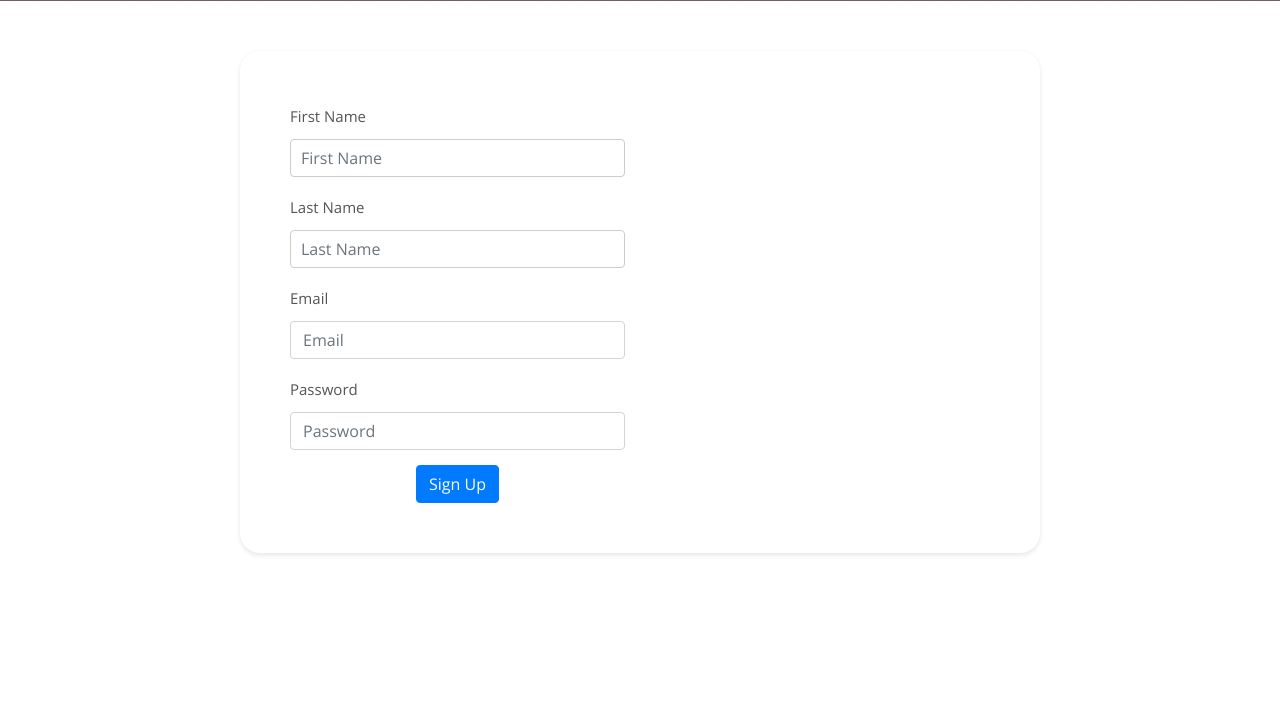
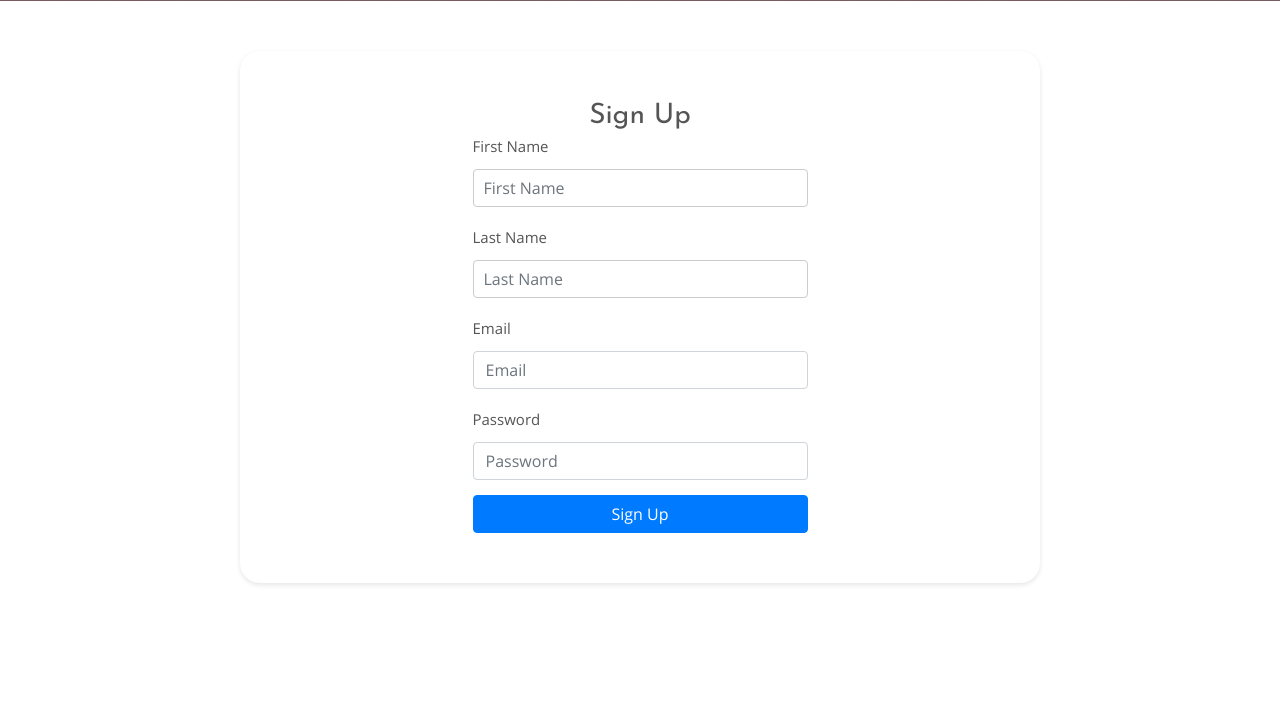
Before and after one commit to ladyOouf/SymptoTrack, a Flask app: page /signup/ in a window 1280 px wide. Shown: the part 428-1147 px from the top of the page. Before the commit the page ends 983 px from the top, so only its background shows below. Run offline with Flask 3, Linux system fonts and the light colour scheme; some libraries are stand-ins or nearby versions.

Commit message:
Update Sign up.html

```diff
--- a/Sympto_track/templates/other html/Sign up.html
+++ b/Sympto_track/templates/other html/Sign up.html
@@ -2,76 +2,26 @@
 Description: This code is responsible for getting the user First name, Last name, Email, and password.
 Authors: Freshta Zaheer, Sarah M
 Date Creation : October 2, 2023
-Date Revised: February 25, 2024
+Date Revised: April 07, 2023
 Preconditions: Empty Strings are not allowed. Sign up will not work unless flask is running.
 Postconditions: No return values.
+-->
 
 
+{% extends "base2.html" %}
 
--->
-<!doctype html>
-<html lang="en">
- <head>
-    <!-- Required meta tags -->
-    <meta charset="utf-8"> <!-- Set the character encoding to UTF-8 -->
-    <meta name="viewport" content="width=device-width, initial-scale=1, shrink-to-fit=no"> <!-- Define viewport settings for responsive design -->
-    <meta name="description" content="Free Template"> <!-- Meta description for SEO -->
 
-    <!-- Bootstrap CSS -->
-    <link rel="stylesheet" type="text/css" href="../static/bootstrap/css/bootstrap.min.css"> <!-- Include Bootstrap CSS -->
-    <link rel="stylesheet" type="text/css" href="../static/bootstrap/css/bootstrap-grid.css"> <!-- Include Bootstrap Grid CSS -->
+{% block content%}
 
-    <!--Stylesheet-->
-    <link rel="stylesheet" type="text/css" href="../static/css/normalize.css"> <!-- Include a custom stylesheet (normalize) -->
-    <link rel="stylesheet" type="text/css" href="../static/css/style.css"> <!-- Include a custom stylesheet (style) -->
-    <link rel="stylesheet" type="text/css" href="../static/css/responsive.css"> <!-- Include a custom stylesheet (responsive) -->
 
-    <!--Font-->
-    <link rel="stylesheet" type="text/css" href="../static/font/web-font.css"> <!-- Include web fonts -->
-    <link href="https://cdnjs.cloudflare.com/ajax/libs/font-awesome/5.10.2/css/all.min.css" rel="stylesheet"> <!-- Include Font Awesome icons -->
-
-    <title>SymptoTrack</title> <!-- Set the title of the webpage -->
-    <link rel="icon" type="image/x-icon" href="../static/favicon.ico"> <!-- Favicon for web page. -->
- </head>
- <body>
-    <div class="main-container template">
-      <!--Banner section-->
-      <div class="banner">
-        <div class="banner-overlay"></div> <!-- Overlay for the banner -->
-        <div class="inside-container top-bar">
-          <div class="row">
-            <div class="col-md-4 top-bar-left order-2 order-md-12">
-              <i class="fas fa-envelope-open-text"></i>
-              <a href="mailto:info@webdomus.net">info.com</a> <!-- Contact email link -->
-            </div>
-            <div class="col-md-4 logo order-1 order-md-12">
-              <a href="/homepage/">
-                <img class="logo-img" src="../static/img/logo.png" alt="SymptoTrack Logo"> <!-- Logo image -->
-              </a>
-            </div>
-            <div class="col-md-4 top-bar-right order-3 order-md-12">
-              <i class="fas fa-phone-alt"></i>
-              <a href="tel:+39.0874.484661">+1 (785)979-7294</a> <!-- Contact phone link -->
-            </div>
-          </div>
-        </div>
-        <div class="inside-container banner-content">
-          <div class="row">
-            <div class="col-12 content-col">
-              <h1 class="site-title">Be peaceful in mind and healthy in Body!</h1> <!-- Main site title -->
-
-            </div>
-          </div>
-        </div>
-      </div>
 
 
 
    <!-- Form section -->
-      <!---This form will ask for user First name, last name, email, and password in order to sign up for the website--->
 <div class="inside-container form-section">
   <div class="row">
-        <div class="col-md-6">
+    <div class="col-md-6 offset-md-3"> <!-- Center the form by adding offset-md-3 -->
+      <h2 class="text-center" style="font-size: 28px;">Sign Up</h2> <!-- Add a header for sign-up -->
       <form name="signup_form"> <!-- Sarah added this and fixed inputs to be required -->
         <div class="form-group">
           <label for="firstName">First Name</label> <!-- Label for first name input -->
@@ -89,37 +39,9 @@ Postconditions: No return values.
           <label for="password">Password</label> <!-- Label for password input -->
           <input type="password" class="form-control" id="password" name="password" placeholder="Password" required autocomplete="off"> <!-- Password input field -->
         </div>
-            <button type="submit" class="btn btn-primary">Sign Up</button> <!-- Sign-in button -->
+        <button type="submit" class="btn btn-primary btn-block">Sign Up</button> <!-- Center the button by adding btn-block -->
       </form>
     </div>
   </div>
 </div>
-
-      <!--Copyright-->
-      <footer class="footer">
-        <div class="copyright">
-          <div class="inside-container">
-            <div class="row">
-              <div class="col-md-6 order-2 order-md-12">
-                <p>&copy; 2023 All Rights Reserved. Created by <a href="" class="created-by"></a></p> <!-- Copyright notice -->
-              </div>
-              <div class="col-md-6 social order-1 order-md-12">
-                <a href="#"><i class="fab fa-facebook-f"></i></a> <!-- Social media icons -->
-                <a href="#"><i class="fab fa-twitter"></i></a>
-                <a href="#"><i class="fab fa-google-plus-g"></i></a>
-                <a href="#"><i class="fab fa-linkedin-in"></i></a>
-              </div>
-            </div>
-          </div>
-        </div>
-      </footer>
-    </div>
-    <!-- Optional JavaScript -->
-    <script src="../../static/js/jquery.js"></script> <!-- new query, Sarah -->
-    <script src="../../static/js/scripts.js"></script> <!-- establishes script.js connection, Sarah -->
-    <!-- jQuery first, then Popper.js, then Bootstrap JS -->
-<!--    <script src="https://code.jquery.com/jquery-3.3.1.slim.min.js" integrity="sha384-q8i/X+965DzO0rT7abK41JStQIAqVgRVzpbzo5smXKp4YfRvH+8abtTE1Pi6jizo" crossorigin="anonymous"></script> &lt;!&ndash; Include jQuery library &ndash;&gt;-->
-<!--    <script src="https://cdnjs.cloudflare.com/ajax/libs/popper.js/1.14.7/umd/popper.min.js" integrity="sha384-UO2eT0CpHqdSJQ6hJty5KVphtPhzWj9WO1clHTMGa3JDZwrnQq4sF86dIHNDz0W1" crossorigin="anonymous"></script> &lt;!&ndash; Include Popper.js library &ndash;&gt;-->
-    <script src="../../static/bootstrap/js/bootstrap.min.js"></script> <!-- Include Bootstrap JavaScript -->
- </body>
-</html>
+{% endblock %}
```
Lines whose indentation alone changed are shown as unchanged.
